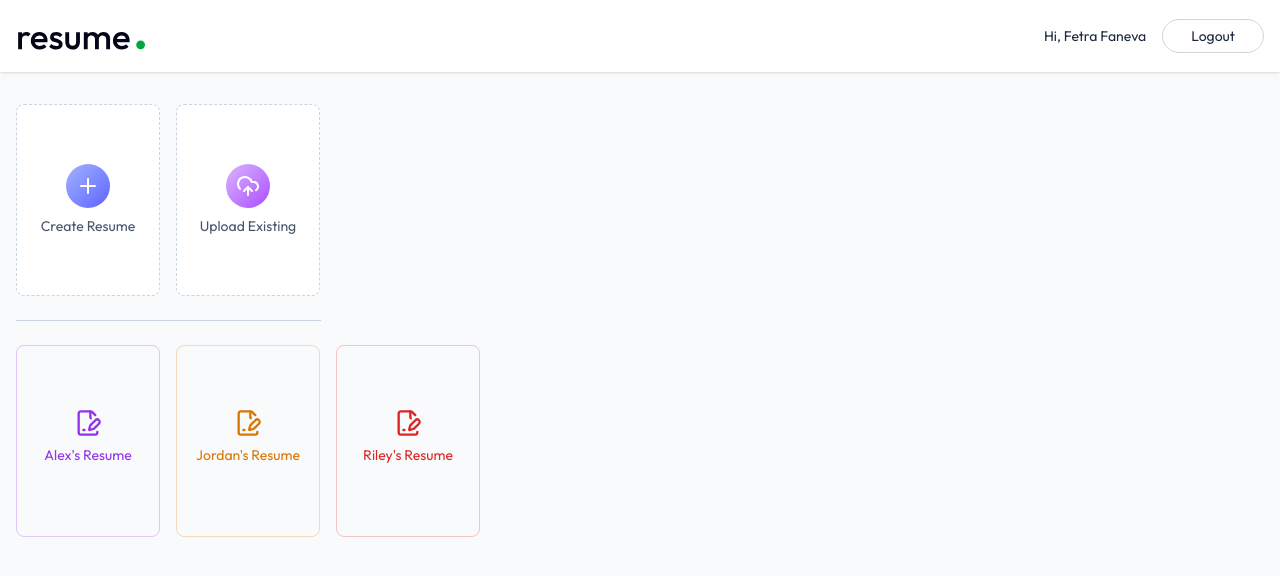
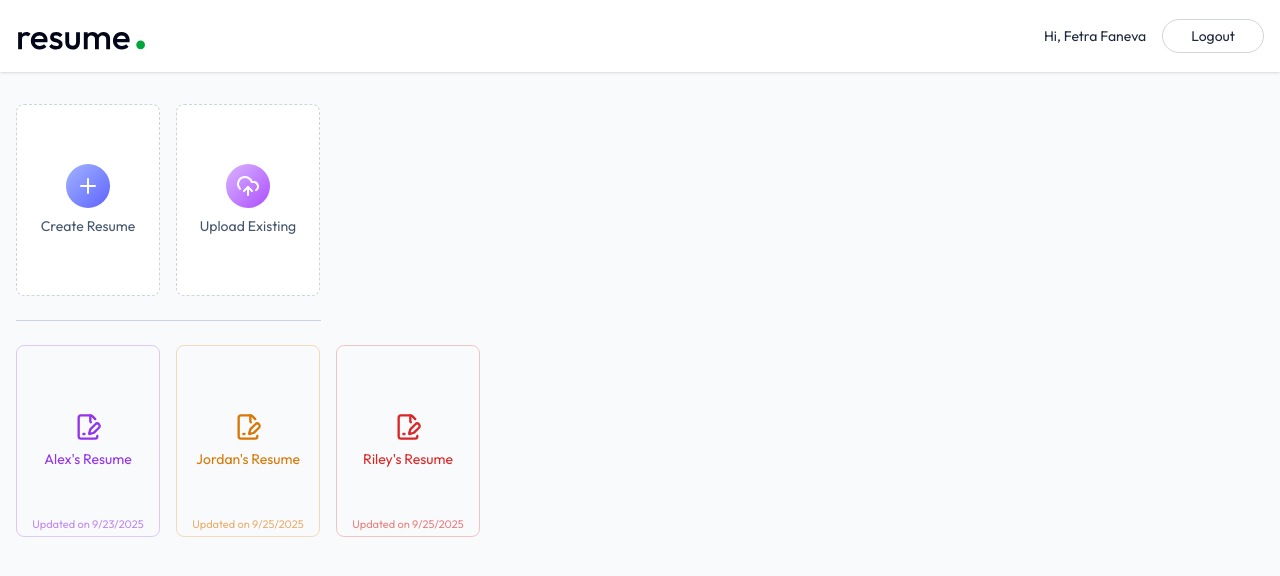
Before and after one commit to fetrafaneva/MERN_AIResume, a React (Vite) app: page /app in a window 1280 px wide. Shown: the top 576 px of the page. Built offline with nearby package versions, Linux system fonts and the light colour scheme.

Commit message:
quelque modification du components Dashboard et ajout des bouttons de modification et suppression

```diff
--- a/src/pages/Dashboard.jsx
+++ b/src/pages/Dashboard.jsx
@@ -1,4 +1,10 @@
-import { FilePenLineIcon, PlusIcon, UploadCloudIcon } from "lucide-react";
+import {
+  FilePenLineIcon,
+  PencilIcon,
+  PlusIcon,
+  TrashIcon,
+  UploadCloudIcon,
+} from "lucide-react";
 import React, { useEffect, useState } from "react";
 import { dummyResumeData } from "../assets/assets";
 
@@ -63,7 +69,17 @@ const Dashboard = () => {
                   {resume.title}
                 </p>
 
-                <p></p>
+                <p
+                  className=" absolute bottom-1 text-[11px] text-slate-400 group-hover:text-slate-500 transition-all duration-300 px-2 text-center"
+                  style={{ color: baseColor + "90" }}
+                >
+                  Updated on {new Date(resume.updatedAt).toLocaleDateString()}
+                </p>
+
+                <div className=" absolute top-1 right-1 group-hover:flex items-center hidden">
+                  <TrashIcon className=" size-7 p-1.5 hover:bg-white/50 rounded text-slate-700 transition-colors" />
+                  <PencilIcon className=" size-7 p-1.5 hover:bg-white/50 rounded text-slate-700 transition-colors" />
+                </div>
               </button>
             );
           })}
```
